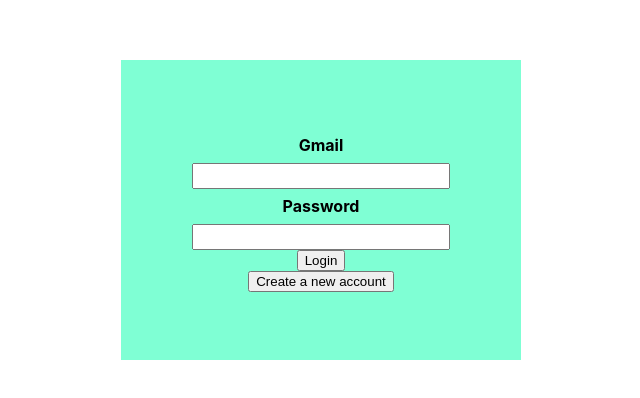
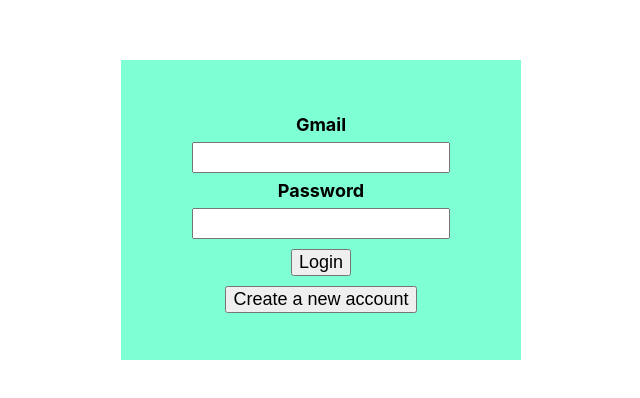
Before and after one commit to lecuong1502/shoppingReact, a React (Create React App) app: page /login in a window 1280 px wide. Shown: the part 190-588 px from the top of the page, without its empty margins (319-959 px from the left). Built offline with nearby package versions, Linux system fonts and the light colour scheme; the HTML template or start-up script is replaced by a standard one.

Commit message:
complete login

```diff
--- a/src/screens/LoginScreen/index.css
+++ b/src/screens/LoginScreen/index.css
@@ -21,15 +21,23 @@
 
 #gmail{
     width: 250px;
-    height: 20px;
+    height: 25px;
 }
 
 #password{
     width: 250px;
-    height: 20px;
+    height: 25px;
 }
-.background{
-    background-size: cover;
-    height: 100%;
-    width: 100%;
+
+#login{
+    margin: 10px;
+    font-size: large;
 }
+
+#signup{
+    font-size: large;
+}
+
+.purpose{
+    font-size: large;
+}
--- a/src/screens/LoginScreen/index.js
+++ b/src/screens/LoginScreen/index.js
@@ -50,16 +50,16 @@
   return (
     <div className="container">
       <div className="contain">
-        <div>
+        <div className="purpose">
           <b>Gmail</b>
         </div>
         <input id="gmail" value={gmail} onChange={(e) => setGmail(e.target.value)} />
-        <div>
+        <div className="purpose">
           <b>Password</b>
         </div>
         <input id="password" value={password} onChange={(e) => setPassword(e.target.value)} />
-        <button onClick={login}>Login</button>
-        <button
+        <button id="login" onClick={login}>Login</button>
+        <button id="signup"
           onClick={() => {
             navigate("/signup");
           }}
```
